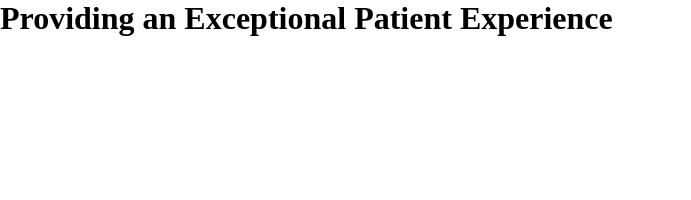
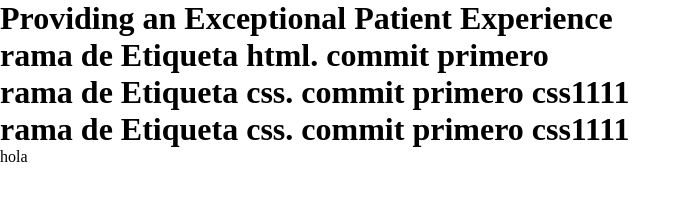
Before and after one commit to jjvbravo1975-dev/evaluacionMejora, a plain HTML site: page index.html in a window 1280 px wide. Shown: the whole page, without its empty margins (0-691 px from the left). Drawn offline with Linux system fonts and the light colour scheme.

Commit message:
segundo  commit para la rama pruebas

```diff
--- a/index.html
+++ b/index.html
@@ -9,6 +9,10 @@
 </head>
 <body>
     <h1>Providing an Exceptional Patient Experience</h1>
+    <h1>rama de Etiqueta  html. commit primero</h1>
+    <h1>rama de Etiqueta  css. commit primero css1111</h1>
+    <h1>rama de Etiqueta  css. commit primero css1111</h1>
 
+    <p>hola </p>
 </body>
 </html>
```
Also changed, not shown: index2.html (added, +11 -0 lines).
